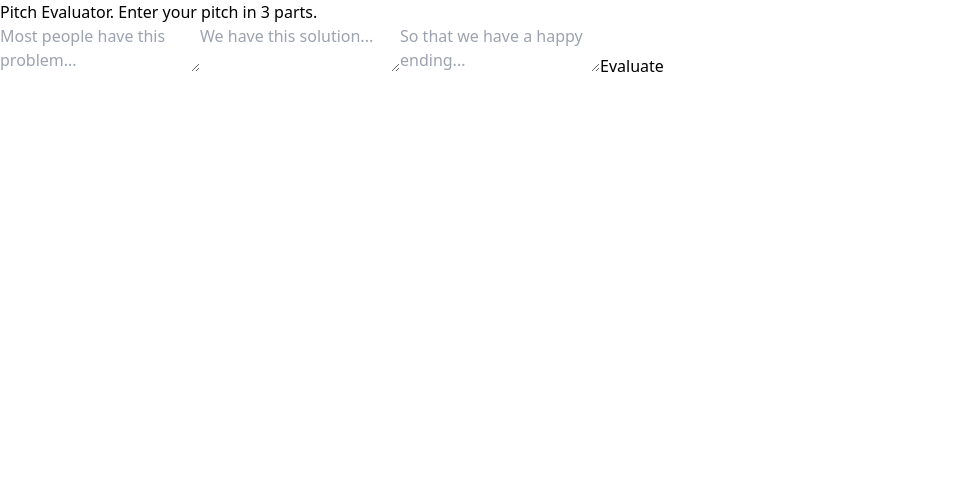
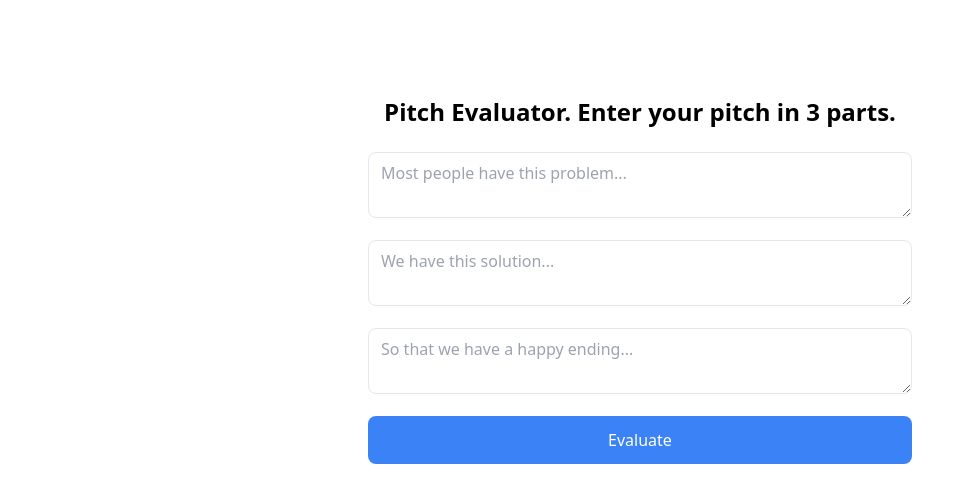
Before and after one commit to ignas-g/pitch-evaluator, a Next.js app: page / in a window 1280 px wide. Shown: the top 502 px of the page, without its empty margins (0-974 px from the left). Built offline with nearby package versions, Linux system fonts and the light colour scheme.

Commit message:
Style and add more function

```diff
--- a/src/pages/index.tsx
+++ b/src/pages/index.tsx
@@ -6,16 +6,22 @@ const Evaluate: React.FC = () => {
   const [solution, setSolution] = useState('');
   const [happyEnding, setHappyEnding] = useState('');
   const [evaluation, setEvaluation] = useState('');
+  const [error, setError] = useState('');
   const [loading, setLoading] = useState(false);
 
   const handleChange = (
     setter: React.Dispatch<React.SetStateAction<string>>
   ) => (e: ChangeEvent<HTMLTextAreaElement>) => {
     setter(e.target.value);
+    setError('');
   };
 
   const handleSubmit = async (e: FormEvent) => {
     e.preventDefault();
+    if (!problem || !solution || !happyEnding) {
+      setError('Please fill in all the fields.');
+      return;
+    }
     setLoading(true);
     const pitch = `Most people have this problem: ${problem}\nWe have this solution: ${solution}\nSo that we have a happy ending: ${happyEnding}`;
     const response = await axios.post('/api/evaluate', { pitch });
@@ -24,7 +30,7 @@ const Evaluate: React.FC = () => {
   };
 
   return (
-    <div className="max-w-2xl mx-auto py-16 px-4 sm:py-24 sm:px-6 lg:px-8">
+    <div className="max-w-2xl mx-auto py-16 px-8 sm:py-24 sm:px-12 lg:px-16">
       <h1 className="text-2xl font-semibold text-center mb-6">
         Pitch Evaluator. Enter your pitch in 3 parts.
       </h1>
@@ -51,10 +57,11 @@ const Evaluate: React.FC = () => {
           className="w-full px-3 py-2 text-gray-700 border rounded-lg focus:outline-none focus:shadow-outline"
         ></textarea>
         {loading && (
-          <div className="h-2 w-full bg-blue-200 mb-4">
-            <div className="h-full w-1/2 bg-blue-500 animate-ping"></div>
+          <div className="flex items-center justify-center mb-4">
+            <div className="w-5 h-5 border-t-2 border-blue-500 border-solid rounded-full animate-spin"></div>
           </div>
         )}
+        {!loading && (
           <button
             type="submit"
             disabled={loading}
@@ -64,11 +71,14 @@ const Evaluate: React.FC = () => {
           >
             Evaluate
           </button>
+        )}
       </form>
+      {error && (
+        <div className="mt-4 text-red-500 font-semibold">{error}</div>
+      )}
       {evaluation && (
         <div className="mt-6">
-          <h2 className="text-xl font-semibold mb-4">Evaluation:</h2>
-          <p className="text-gray-700">{evaluation}</p>
+          {evaluation}
         </div>
       )}
     </div>
--- a/src/styles/globals.css
+++ b/src/styles/globals.css
@@ -1,6 +1,6 @@
-@tailwind base;
-@tailwind components;
-@tailwind utilities;
+@import 'tailwindcss/base';
+@import 'tailwindcss/components';
+@import 'tailwindcss/utilities';
 
 :root {
 
--- a/tailwind.config.js
+++ b/tailwind.config.js
@@ -1,5 +1,5 @@
 module.exports = {
-  purge: ['./pages/**/*.{js,ts,jsx,tsx}', './components/**/*.{js,ts,jsx,tsx}'],
+  purge: ['./src/**/*.{js,ts,jsx,tsx}'],
   darkMode: false, // or 'media' or 'class'
   theme: {
     extend: {},
```
Lines whose indentation alone changed are shown as unchanged.
